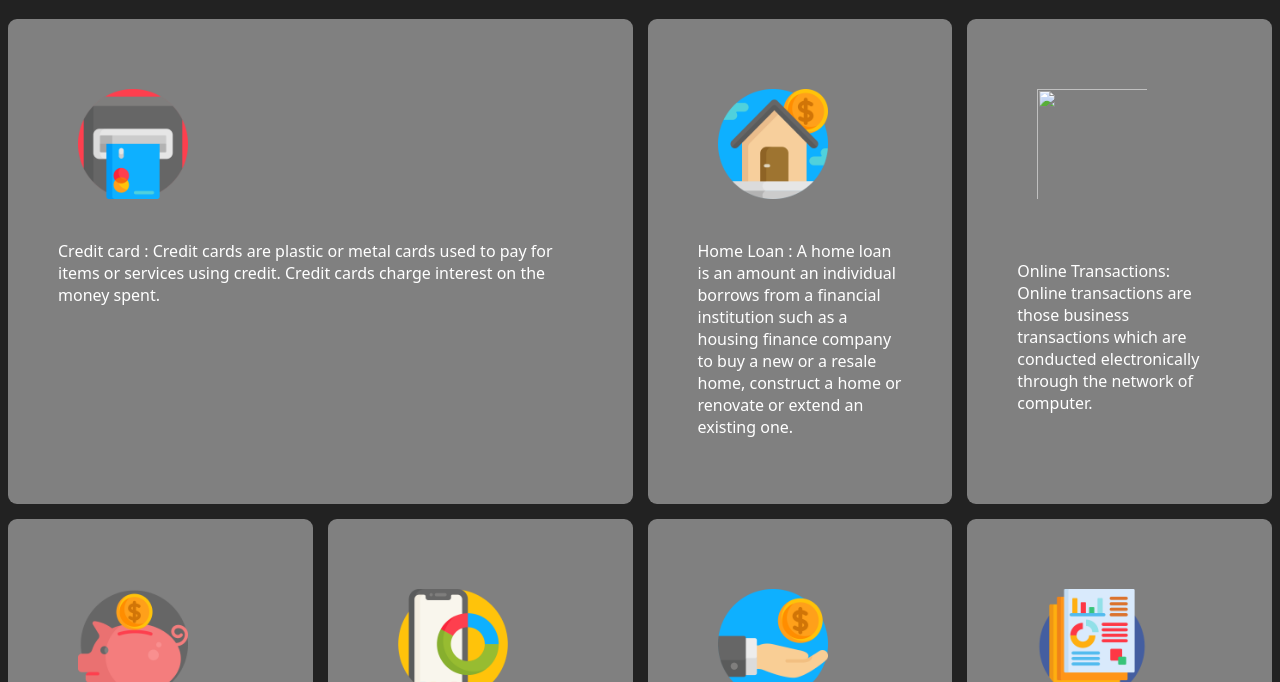
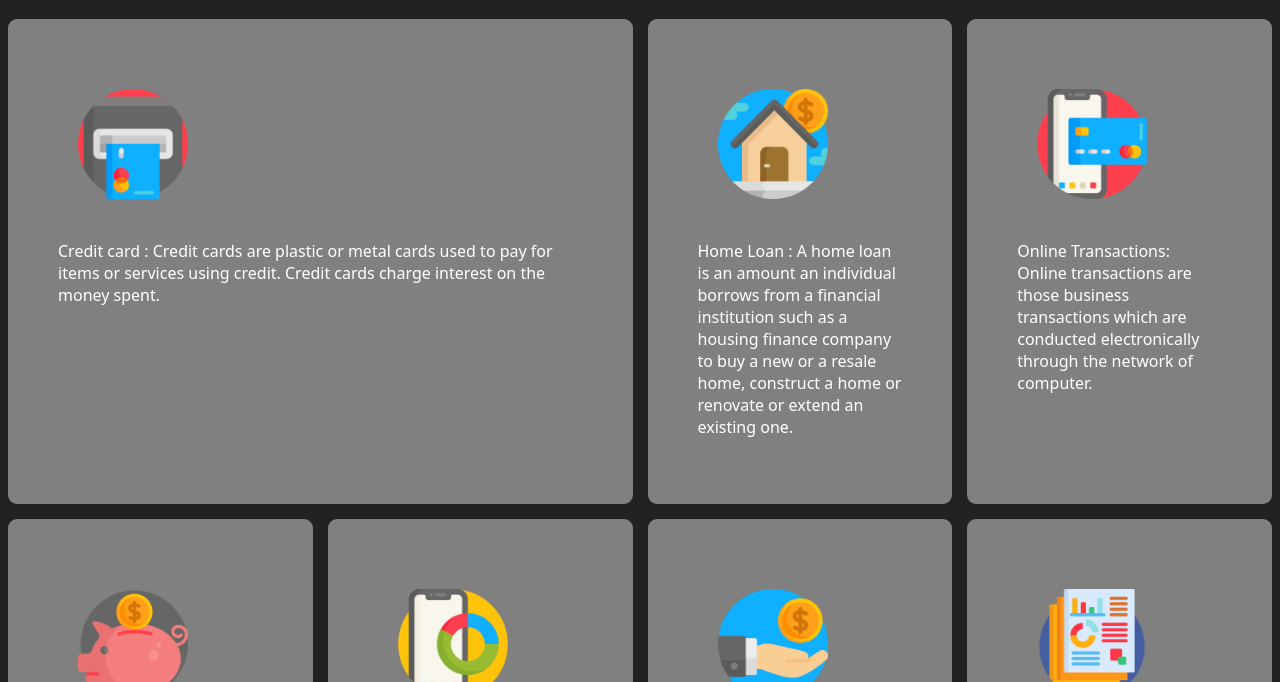
Before and after one commit to Vignesh-1704/Grid, a plain HTML site: page index.html in a window 1280 px wide. Shown: the part 118-800 px from the top of the page. Drawn offline with Linux system fonts and the light colour scheme.

Commit message:
Final Commit Done

```diff
--- a/index.html
+++ b/index.html
@@ -38,7 +38,7 @@
 
         <div class="box">
             <div class="content">
-                <img src="imges/online-payment.png" width="150" height="150">
+                <img src="images/online-payment.png" width="150" height="150">
                 <p>Online Transactions: Online transactions are those business transactions which are conducted electronically through the network of computer.</p>
             </div>
         </div>
```
